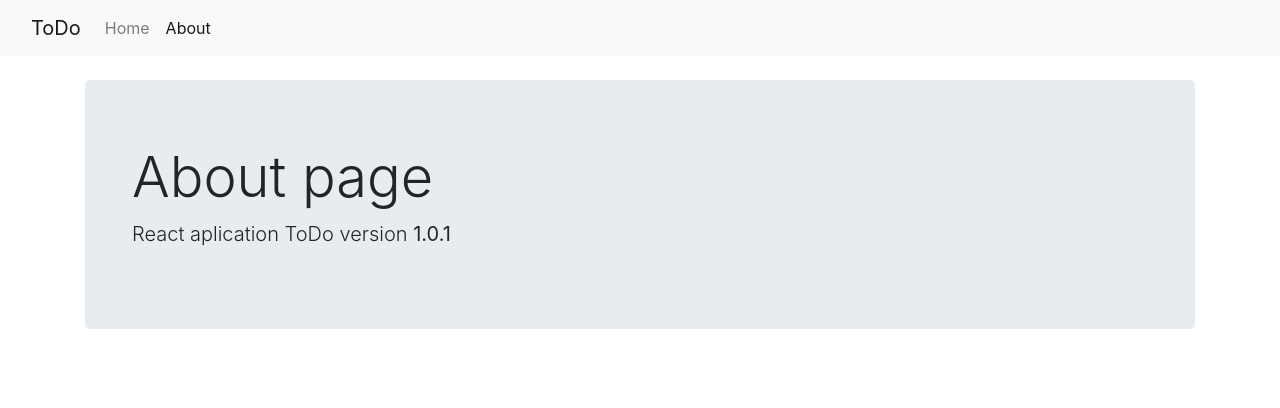
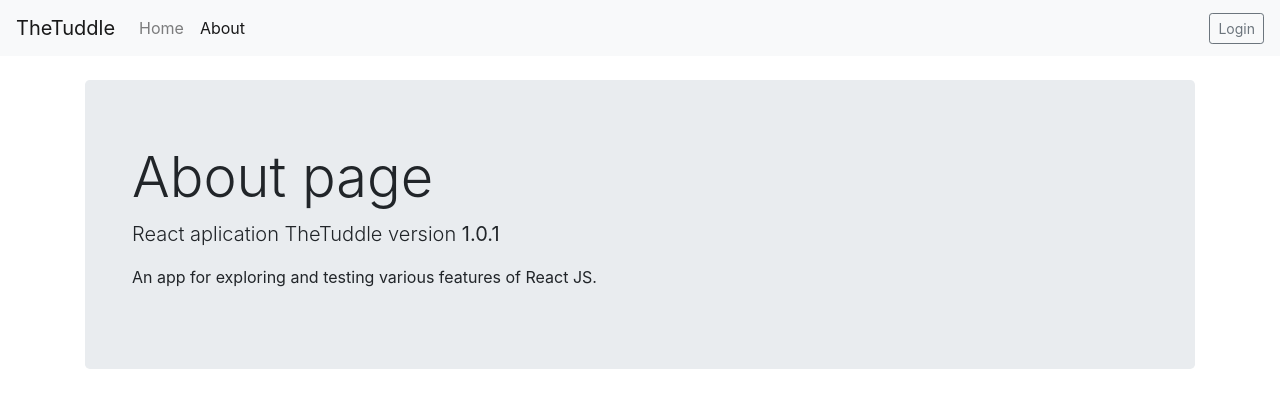
Before and after one commit to weidali/react-app, a React (Create React App) app: page /about in a window 1280 px wide. Shown: the top 408 px of the page. Built offline with nearby package versions, Linux system fonts and the light colour scheme; no server answers.

Commit message:
- Login page front

```diff
--- a/package.json
+++ b/package.json
@@ -1,7 +1,7 @@
 {
   "name": "react-app",
   "version": "0.1.0",
-  "homepage": "https://u-glory.tk",
+  "homepage": "https://tuddle.u-glory.tk",
   "private": true,
   "dependencies": {
     "@testing-library/jest-dom": "^5.11.8",
--- a/src/App.js
+++ b/src/App.js
@@ -2,6 +2,7 @@ import React from 'react';
 import TodoList from './Todo/TodoList';
 import AddTodo from './Todo/AddTodo';
 import Loader from './components/Loader/Loader';
+import Login from './components/Auth/Login';
 import About from './components/About/About';
 import NavBar from './components/NavBar/NavBar';
 import Alert from './components/Alert/Alert';
@@ -17,9 +18,9 @@ class App extends React.Component {
 		super(props);
 		this.state = {
 			todosOld : [
-				{id: 1, completed: true, title: 'Buy bread'},
-				{id: 2, completed: false, title: 'Buy milk'},
-				{id: 3, completed: false, title: 'Buy beef'},
+				{id: 10801, completed: true, title: 'Buy bread'},
+				{id: 10802, completed: false, title: 'Buy milk'},
+				{id: 10803, completed: false, title: 'Buy beef'},
 			],
 			todos : [],
 			loading: true,
@@ -31,7 +32,7 @@ class App extends React.Component {
 		fetch('https://jsonplaceholder.typicode.com/todos?_limit=10')
 			.then(response => response.json())
 			.then(todos => {
-				todos = this.state.todos.concat(todos, this.state.todosOld);
+				todos = this.state.todos.concat(this.state.todosOld, todos);
 				setTimeout(() => {
 					this.setState({todos});
 					this.setState({loading: false});
@@ -84,6 +85,7 @@ class App extends React.Component {
 								}
 							</Route>
 							<Route path={'/about'} component={About}/>
+							<Route path={'/login'} component={Login}/>
 						</Switch>
 
 					</div>
--- a/src/components/About/About.js
+++ b/src/components/About/About.js
@@ -7,7 +7,8 @@ class About extends React.Component {
 			<div className="jumbotron">
 				<div className="container">
 					<h1 className="display-4">About page</h1>
-					<p className="lead">React aplication ToDo version <strong>1.0.1</strong></p>
+					<p className="lead">React aplication TheTuddle version <strong>1.0.1</strong></p>
+					<p>An app for exploring and testing various features of React JS.</p>
 				</div>
 			</div>
 		);
--- /dev/null
+++ b/src/components/Auth/Login.js
@@ -0,0 +1,10 @@
+import React from 'react';
+
+export default class Login extends React.Component {
+
+	render() {
+		return (
+			<h1>Login</h1>
+		);
+	}
+}
--- a/src/components/NavBar/NavBar.js
+++ b/src/components/NavBar/NavBar.js
@@ -4,14 +4,13 @@ import { NavLink } from "react-router-dom";
 class NavBar extends React.Component {
 	render() {
 		return (
-			<nav className="navbar navbar-expand-lg navbar-light bg-light">
-				<div className="container-fluid">
-					<button className="navbar-toggler" type="button" data-bs-toggle="collapse" data-bs-target="#navbarTogglerDemo01" aria-controls="navbarTogglerDemo01" aria-expanded="false" aria-label="Toggle navigation">
+			<nav className="navbar navbar-expand-sm navbar-light bg-light">
+				<NavLink className="navbar-brand" to="/">TheTuddle</NavLink>
+				<button className="navbar-toggler" type="button" data-toggle="collapse" data-target="#navbarCollapse" aria-controls="navbarCollapse" aria-expanded="false" aria-label="Toggle navigation">
 					<span className="navbar-toggler-icon"></span>
 				</button>
-					<NavLink className="navbar-brand" to="/">ToDo</NavLink>
-					<div className="collapse navbar-collapse" id="navbarNavDropdown">
-						<ul className="navbar-nav">
+				<div className="collapse navbar-collapse" id="navbarCollapse">
+					<ul className="navbar-nav mr-auto">
 						<li className="nav-item">
 							<NavLink
 								className="nav-link"
@@ -30,10 +29,17 @@ class NavBar extends React.Component {
 							</NavLink>
 						</li>
 					</ul>
-
+					<div className="form-inline mt-2 mt-md-0">
+						<div className="nav-item">
+							<NavLink
+								className="btn btn-sm btn-outline-secondary"
+								to="/login"
+							>
+								Login
+							</NavLink>
 						</div>
 					</div>
-
+				</div>
 			</nav>
 		);
 	}
--- a/src/components/Todo/TodoList.js
+++ b/src/components/Todo/TodoList.js
@@ -18,7 +18,7 @@ class TodoList extends React.Component {
 		  	{this.props.todos.map((todo, index) => {
 		  		return <TodoItem
 		  			todo={todo}
-		  			key={todo.id}
+		  			key={index}
 		  			index={index}
 		  			onChange={this.props.onToggle}
 		  			/>
```
Also changed, not shown: src/components/Auth/Auth.js (added, +10 -0 lines), src/components/Auth/Registration.js (added, +10 -0 lines). Lines whose indentation alone changed are shown as unchanged.
